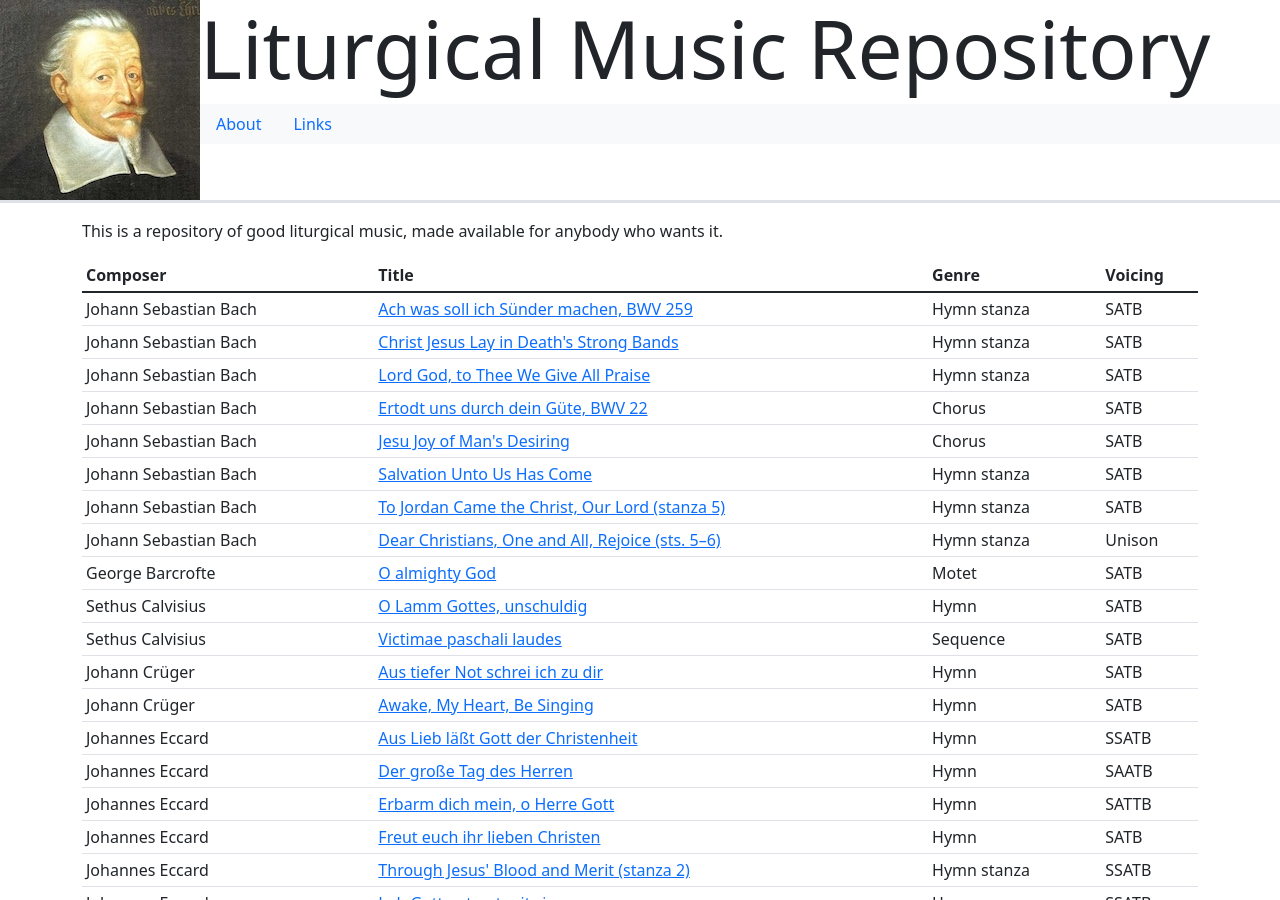
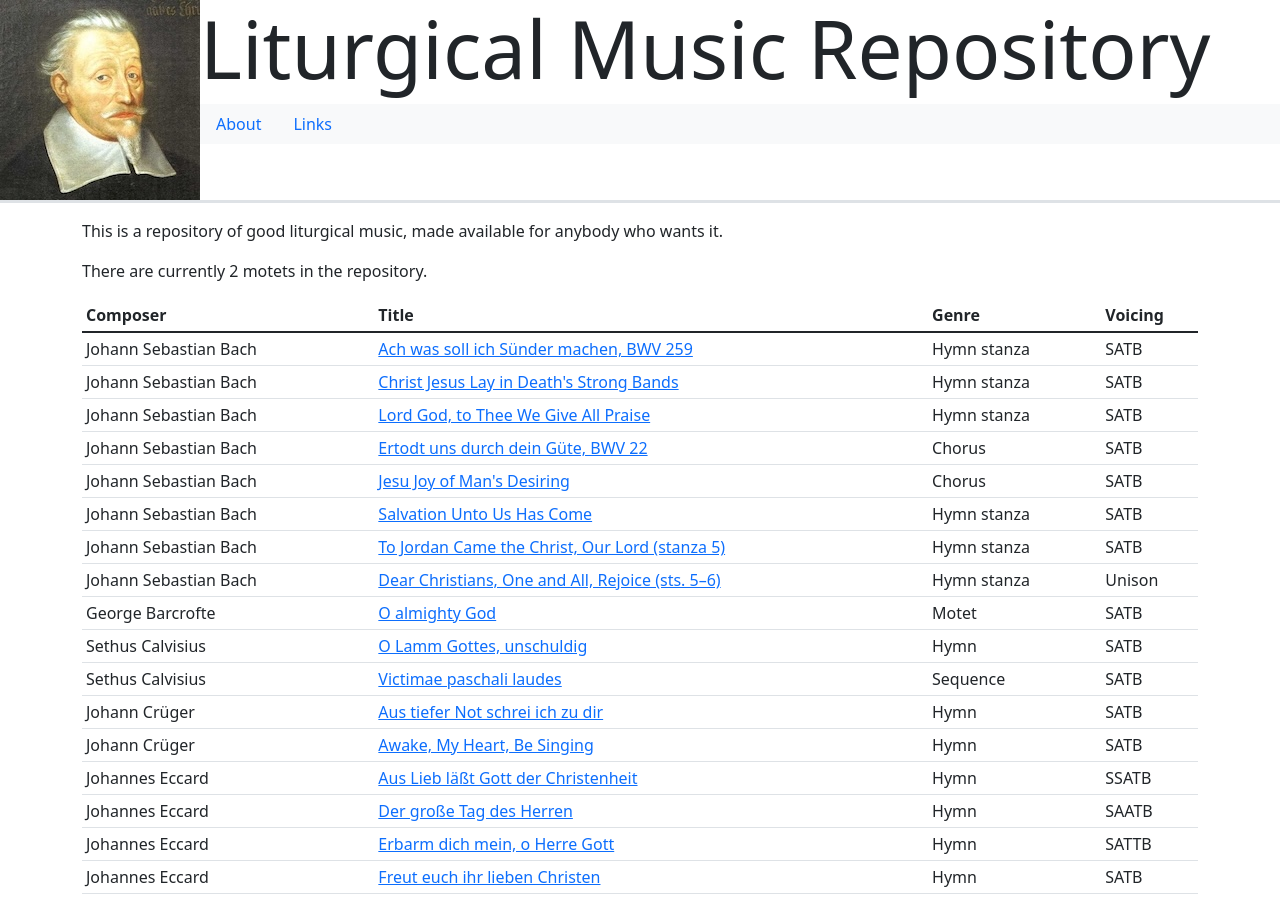
Before and after one commit to coranglais16/liturgical-music, a Jekyll site: the page built from docs/index.md, in a window 1280 px wide and 900 px high. Built offline with Jekyll 4.4.1, drawn with Linux system fonts in a browser that asks for light colours; our own code applies the rules of GitHub Pages for plain Markdown files; a style sheet for code colours, icons or effects is not loaded.

Commit message:
add dynamic motet counter to index.md

```diff
--- a/docs/index.md
+++ b/docs/index.md
@@ -2,6 +2,8 @@
 title: Home
 ---
 This is a repository of good liturgical music, made available for anybody who wants it.
+
+There are currently {{ site.static_files | size }} motets in the repository.
 
 <div class="table-responsive">
     <table class="table table-sm table-hover"
```
